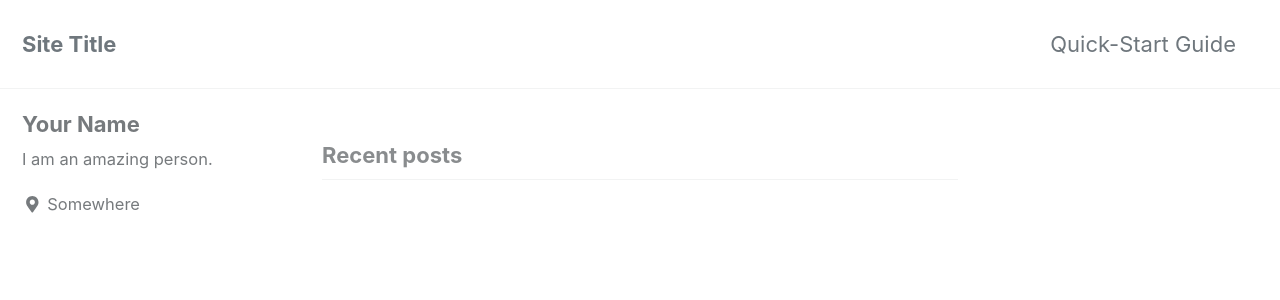
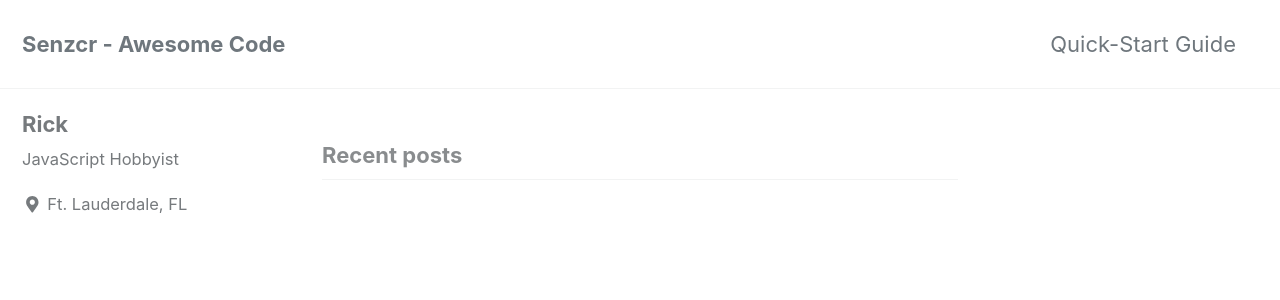
Before and after one commit to senzcr/senzcr.github.io, a Jekyll site: the page built from index.html, in a window 1280 px wide and 900 px high. Shown: the top 300 px of the window. Built offline with Jekyll 4.4.1, drawn with Linux system fonts in a browser that asks for light colours; cached includes are drawn as plain includes; nearby versions of some CDN libraries; the list of posts is cut into pages by our own code.

Commit message:
Initial commit.

```diff
--- a/_config.yml
+++ b/_config.yml
@@ -16,10 +16,10 @@ minimal_mistakes_skin    : "default" # "air", "aqua", "contrast", "dark", "dirt"
 
 # Site Settings
 locale                   : "en-US"
-title                    : "Site Title"
+title                    : "Senzcr - Awesome Code"
 title_separator          : "-"
 name                     : "Your Name"
-description              : "An amazing website."
+description              : "Awesome repository of code"
 url                      : # the base hostname & protocol for your site e.g. "https://mmistakes.github.io"
 baseurl                  : # the subpath of your site, e.g. "/blog"
 repository               : # GitHub username/repo-name e.g. "mmistakes/minimal-mistakes"
@@ -103,10 +103,10 @@ analytics:
 
 # Site Author
 author:
-  name             : "Your Name"
+  name             : "Rick"
   avatar           : # path of avatar image, e.g. "/assets/images/bio-photo.jpg"
-  bio              : "I am an amazing person."
-  location         : "Somewhere"
+  bio              : "JavaScript Hobbyist"
+  location         : "Ft. Lauderdale, FL"
   email            :
   links:
     - label: "Email"
```
